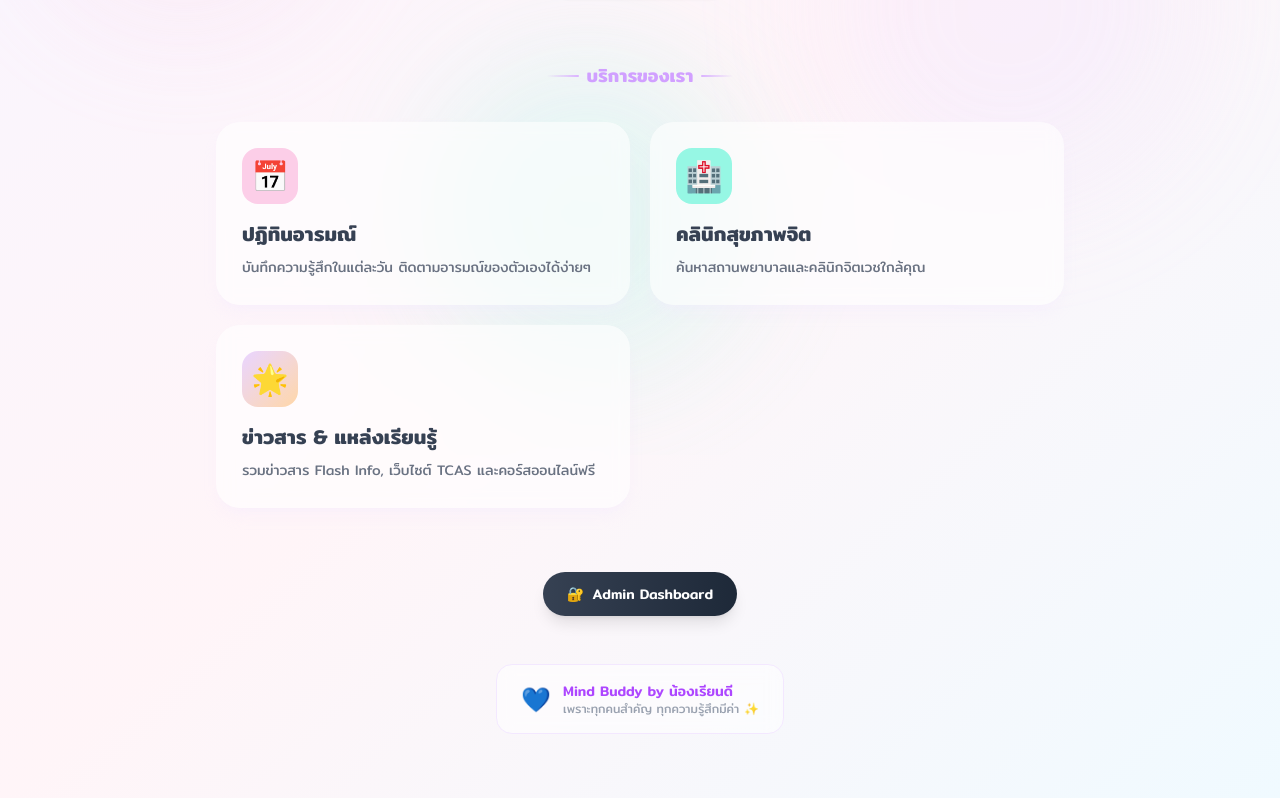
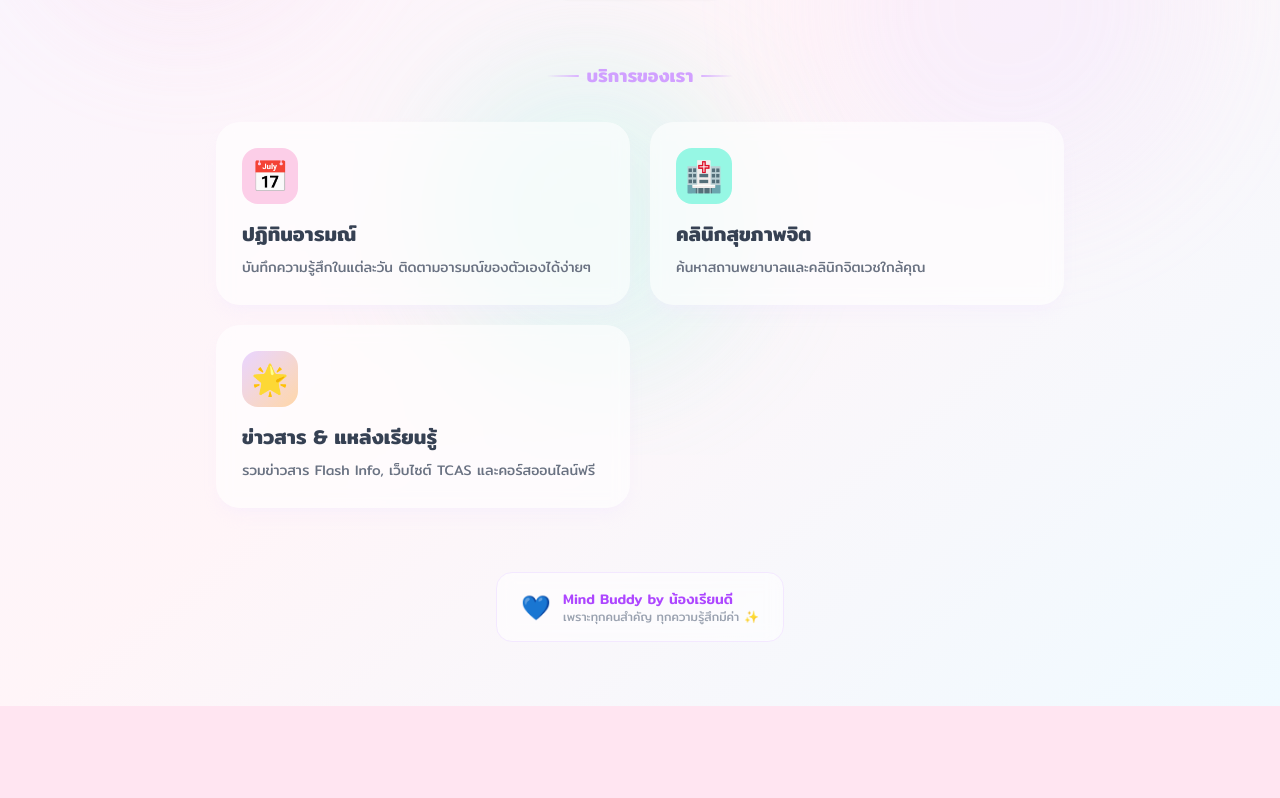
Before and after one commit to zawedut/MindBuddy, a Next.js app: page / in a window 1280 px wide. Shown: the part 345-1143 px from the top of the page. After the commit the page ends 1051 px from the top, so only its background shows below. Built offline with nearby package versions, Linux system fonts and the light colour scheme.

Commit message:
delete admin dashboard

```diff
--- a/app/page.tsx
+++ b/app/page.tsx
@@ -109,7 +109,7 @@ export default function Home() {
         </section>
 
         {/* Admin Link */}
-        <section className="text-center mb-12">
+        {/* <section className="text-center mb-12">
           <Link
             href="/admin"
             className="inline-flex items-center gap-2 px-6 py-3 bg-gradient-to-r from-gray-700 to-gray-800 text-white rounded-full text-sm font-medium shadow-lg hover:shadow-xl hover:scale-105 transition-all duration-300"
@@ -117,7 +117,7 @@ export default function Home() {
             <span>🔐</span>
             <span>Admin Dashboard</span>
           </Link>
-        </section>
+        </section> */}
 
         {/* Footer */}
         <footer className="text-center">
```
